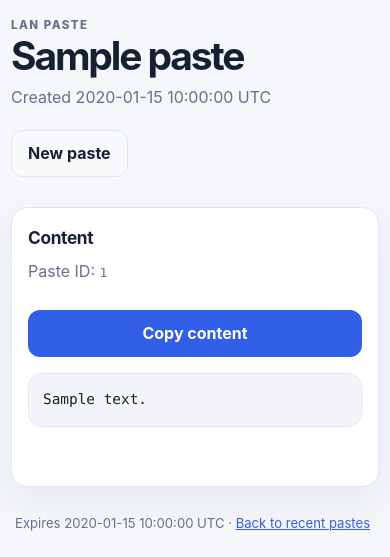
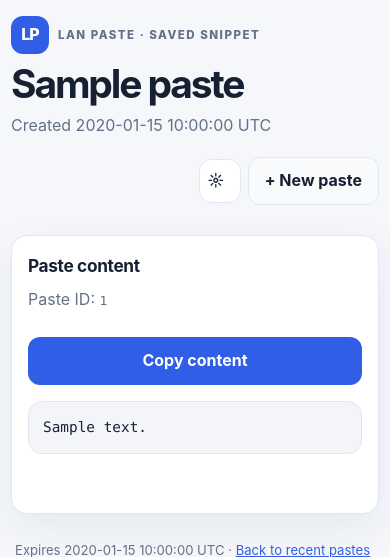
Before and after one commit to ANO3457/lan-paste, a Flask app: template templates/paste.html in a window 390 px wide. Shown: the top 557 px of the page. Run offline with Flask 3, Linux system fonts and the light colour scheme; the template is opened without the code that fills it: most values are stand-ins (such as "Sample title", 1, 10 or a date in 2020); parts of the project's set-up code (start-up, migrations or seed data) failed here and were passed over.

Commit message:
Refresh paste view for responsive UI

```diff
--- a/templates/paste.html
+++ b/templates/paste.html
@@ -1,10 +1,53 @@
 <!doctype html>
 <html lang="en">
-<head><meta charset="utf-8"><meta name="viewport" content="width=device-width, initial-scale=1"><title>{{ paste['title'] or 'Paste' }} · LAN Paste</title><link rel="stylesheet" href="{{ url_for('static', filename='style.css') }}"></head>
-<body><main class="wrap">
-  <header><div><p class="eyebrow">LAN PASTE</p><h1>{{ paste['title'] or 'Untitled paste' }}</h1><p class="muted">Created {{ paste['created_at'] }} UTC</p></div><a class="button secondary" href="{{ url_for('index') }}">New paste</a></header>
-  <section class="panel"><div class="section-head"><div><h2>Content</h2><p class="muted">Paste ID: <code>{{ paste['id'] }}</code></p></div><button id="copy">Copy content</button></div><pre id="paste-content">{{ paste['content'] }}</pre><p id="copy-status" class="status" role="status"></p></section>
-  <footer>{% if paste['expires_at'] %}Expires {{ paste['expires_at'] }} UTC{% else %}Does not expire automatically{% endif %} · <a href="{{ url_for('index') }}">Back to recent pastes</a></footer>
-</main><script>
-document.querySelector('#copy').addEventListener('click', async () => { const status = document.querySelector('#copy-status'); try { await navigator.clipboard.writeText(document.querySelector('#paste-content').textContent); status.textContent = 'Copied.'; } catch (_) { status.textContent = 'Clipboard access failed; select and copy the text manually.'; } });
-</script></body></html>
+<head>
+  <meta charset="utf-8">
+  <meta name="viewport" content="width=device-width, initial-scale=1">
+  <meta name="theme-color" content="#f5f7fb">
+  <title>{{ paste['title'] or 'Untitled paste' }} · LAN Paste</title>
+  <script>
+    try {
+      const savedTheme = localStorage.getItem('lan-paste-theme');
+      const theme = savedTheme === 'light' || savedTheme === 'dark' ? savedTheme : (matchMedia('(prefers-color-scheme: dark)').matches ? 'dark' : 'light');
+      document.documentElement.dataset.theme = theme;
+    } catch (_) { document.documentElement.dataset.theme = 'light'; }
+  </script>
+  <link rel="stylesheet" href="{{ url_for('static', filename='style.css') }}">
+</head>
+<body>
+  <main class="wrap">
+    <header>
+      <div class="brand">
+        <div class="brand-row"><span class="brand-mark" aria-hidden="true">LP</span><p class="eyebrow">LAN Paste · Saved snippet</p></div>
+        <h1>{{ paste['title'] or 'Untitled paste' }}</h1>
+        <p class="subtitle">Created {{ paste['created_at'] }} UTC</p>
+      </div>
+      <div class="header-actions">
+        <button class="theme-toggle" type="button" data-theme-toggle aria-label="Switch theme" title="Switch theme"><span class="theme-icon" aria-hidden="true">◐</span><span data-theme-label>Theme</span></button>
+        <a class="button secondary" href="{{ url_for('index') }}">+ New paste</a>
+      </div>
+    </header>
+    <section class="panel">
+      <div class="section-head">
+        <div><h2>Paste content</h2><p class="muted paste-meta">Paste ID: <code>{{ paste['id'] }}</code></p></div>
+        <button id="copy" type="button">Copy content</button>
+      </div>
+      <pre id="paste-content">{{ paste['content'] }}</pre>
+      <p id="copy-status" class="status" role="status" aria-live="polite"></p>
+    </section>
+    <footer>{% if paste['expires_at'] %}Expires {{ paste['expires_at'] }} UTC{% else %}Does not expire automatically{% endif %} · <a href="{{ url_for('index') }}">Back to recent pastes</a></footer>
+  </main>
+  <script src="{{ url_for('static', filename='theme.js') }}" defer></script>
+  <script>
+    document.querySelector('#copy').addEventListener('click', async () => {
+      const status = document.querySelector('#copy-status');
+      try {
+        await navigator.clipboard.writeText(document.querySelector('#paste-content').textContent);
+        status.textContent = 'Copied to clipboard.';
+      } catch (_) {
+        status.textContent = 'Clipboard access failed; select and copy the text manually.';
+      }
+    });
+  </script>
+</body>
+</html>
```
